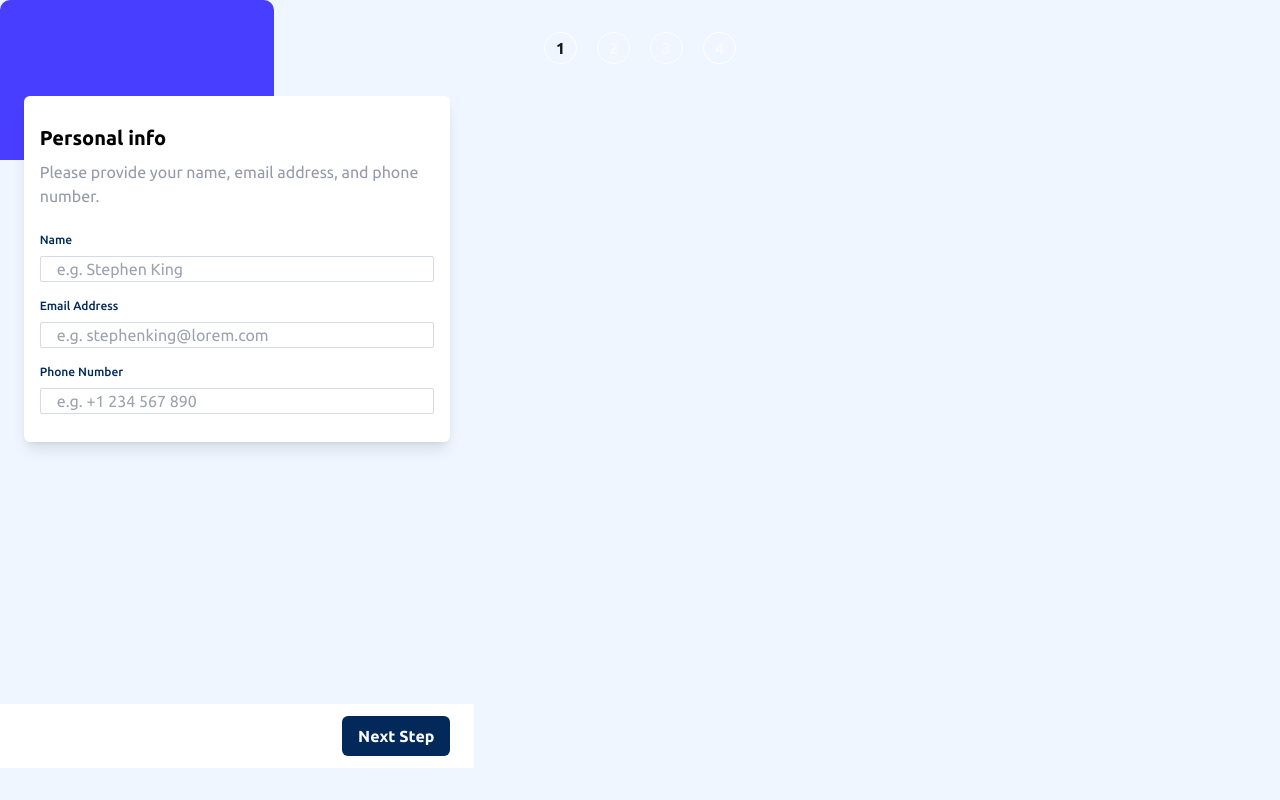
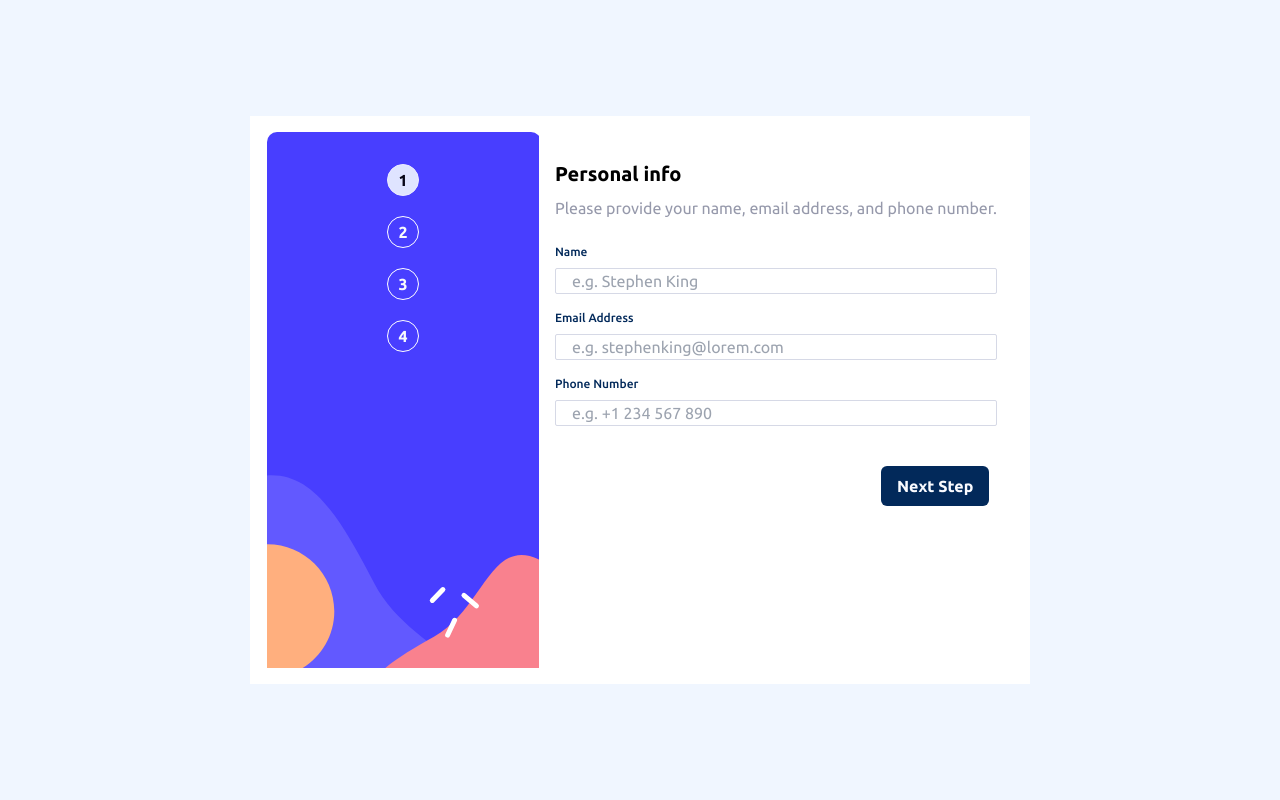
Before and after one commit to Robertron624/multi-step-form, a React (Vite) app: page / in a window 1280 px wide. Built offline with nearby package versions, Linux system fonts and the light colour scheme.

Commit message:
first desktop design styles

```diff
--- a/src/App.tsx
+++ b/src/App.tsx
@@ -14,11 +14,11 @@ import Fifth from "./steps/Fifth";
 function App() {
 
     return (
-        <div className="App h-full flex flex-col justify-between">
+        <div className="App h-full flex flex-col justify-between md:justify-center">
             <AppProvider>
                 <Router>
                     <main>
-                        <div className="container relative">
+                        <div className="container md:max-w-[48.75rem] bg-white p-4 mx-auto relative md:flex md:justify-center md:h-[35.55rem]">
                             <StepsNumbers />
                             <Routes>
                                 <Route path="/" element={<FirstStep />} />
@@ -36,52 +36,3 @@ function App() {
 }
 
 export default App;
-
-{
-    /* <div className="flex flex-col justify-between h-full">
-<main className="flex flex-col gap-8 items-center justify-center mt-6">
-    <StepsNumbers
-        currentStep={currentStep}
-        setCurrentStep={setCurrentStep}
-    />
-
-    <section className="forms-container">
-        {pickStepComponent(currentStep)}
-    </section>
-</main>
-<footer className="bg-white w-full py-3">
-    <div
-        className={`${
-            currentStep == 1
-                ? "justify-end"
-                : "justify-between"
-        } flex w-[90%] mx-auto`}
-    >
-        {currentStep != 1 && (
-            <button className="bg-transparent text-cool-gray text-sm font-bold py-2 px-4 rounded-md">
-                Go Back
-            </button>
-        )}
-
-        <button className="bg-marine-blue text-light-gray font-bold py-2 px-4 rounded-md">
-            Next Step
-        </button>
-    </div>
-</footer>
-</div> */
-}
-
-// function pickStepComponent(step: number) {
-//     switch (step) {
-//         case 1:
-//             return <FirstStep />;
-//         case 2:
-//             return <SecondStep />;
-//         case 3:
-//             return <ThirdStep />;
-//         case 4:
-//             return <FourthStep />;
-//         default:
-//             return <></>;
-//     }
-// }
--- a/src/components/StepsNumbers.tsx
+++ b/src/components/StepsNumbers.tsx
@@ -15,9 +15,13 @@ const StepsNumbers = () => {
         "/fifth": "4",
     };
 
-    const reversedStepsMap: StepsMap = Object.fromEntries(
-        Object.entries(stepsMap).map(([key, value]) => [value, key])
-    );
+    // Map to navigate to the correct step, user cannot manually go to thank you page
+    const navigateMap: StepsMap = {
+        "1": "/",
+        "2": "/second",
+        "3": "/third",
+        "4": "/fourth",
+    }
 
     const location = useLocation();
     const navigate = useNavigate();
@@ -31,7 +35,8 @@ const StepsNumbers = () => {
         e: React.MouseEvent<HTMLButtonElement, MouseEvent>
     ) => {
         const step = e.currentTarget.id;
-        const path = reversedStepsMap[step];
+
+        const path = navigateMap[step];
 
         const { name, email, phone } = state;
 
@@ -48,8 +53,8 @@ const StepsNumbers = () => {
     };
 
     return (
-        <div className="w-full h-40 bg-no-repeat bg-steps-pattern-mobile md:bg-steps-pattern-desktop">
-            <div className="flex gap-5 max-w-[12rem] mx-auto py-8 ">
+        <div className="w-full md:max-w-[17rem] h-40 md:h-full bg-no-repeat bg-steps-pattern-mobile md:bg-steps-pattern-desktop">
+            <div className="flex md:flex-col gap-5 max-w-[12rem] md:max-w-none items-center mx-auto py-8 ">
                 {FORM_STEPS.map((stepNumber) => (
                     <button
                         onClick={handleChangeStep}
@@ -57,7 +62,7 @@ const StepsNumbers = () => {
                             currentStep == stepNumber.label
                                 ? "bg-magnolia opacity-90 text-black"
                                 : "bg-transparent text-slate-50"
-                        } flex-1 font-semibold w-8 h-8  border border-white rounded-full flex justify-center items-center`}
+                        } font-semibold w-8 h-8  border border-white rounded-full flex justify-center items-center`}
                         key={stepNumber.label}
                         id={`${stepNumber.label}`}
                     >
--- a/src/steps/FirstStep.tsx
+++ b/src/steps/FirstStep.tsx
@@ -31,10 +31,10 @@ const FirstStep = () => {
     };
 
     return (
-        <div className="absolute top-24">
-            <form onSubmit={handleSubmit(saveData)} action="" method="POST">
-                <fieldset className="flex flex-col justify-between h-[84vh]">
-                    <div className="w-[90%] shadow-lg mx-auto bg-white rounded-md px-4 py-7 text-left">
+        <div className="absolute md:relative top-24 md:top-0">
+            <form className="md:h-full" onSubmit={handleSubmit(saveData)} action="" method="POST">
+                <fieldset className="flex flex-col justify-between md:justify-start h-[84vh] md:h-full md:bg-white">
+                    <div className="w-[90%] md:w-auto shadow-lg md:shadow-none mx-auto bg-white rounded-md px-4 py-7 text-left">
                         <legend className="font-bold text-xl mb-2">
                             Personal info
                         </legend>
```
